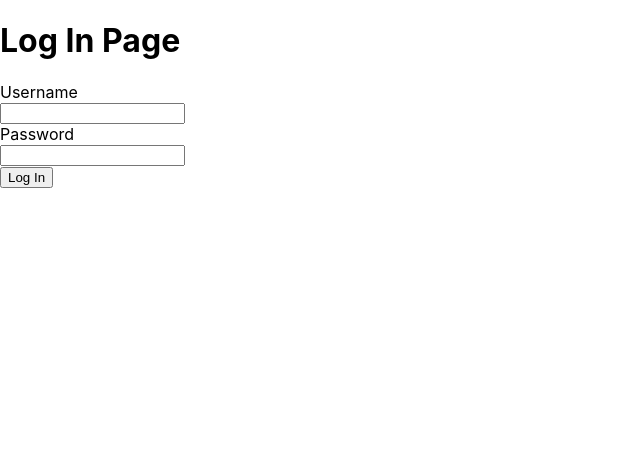
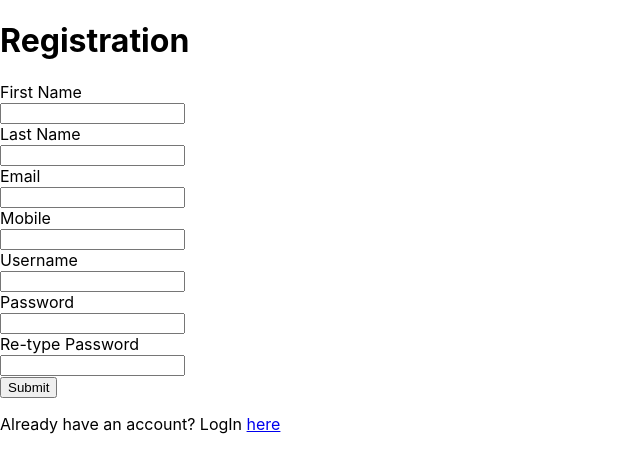
Before and after one commit to johrielrsrd/slpc-b5-bank-app-frontend, a React (Create React App) app: page /registration in a window 1280 px wide. Shown: the top 472 px of the page, without its empty margins (0-640 px from the left). Built offline with nearby package versions, Linux system fonts and the light colour scheme.

Commit message:
created routes

```diff
--- a/package.json
+++ b/package.json
@@ -8,6 +8,7 @@
     "@testing-library/user-event": "^13.5.0",
     "react": "^18.2.0",
     "react-dom": "^18.2.0",
+    "react-router-dom": "^6.22.1",
     "react-scripts": "5.0.1",
     "web-vitals": "^2.1.4"
   },
--- a/src/apis/UserApi.js
+++ b/src/apis/UserApi.js
@@ -51,7 +51,6 @@ const postLogIn = (userLogIn) => {
       } else {
         alert("Registration failed. Please try again later.");
       }
-      console.log(response);
     })
     .catch((error) => {
       console.error("Error:", error);
--- a/src/components/App.js
+++ b/src/components/App.js
@@ -1,11 +1,19 @@
 import "../styles/App.css";
 
+import { BrowserRouter as Router, Routes, Route } from "react-router-dom";
 import LogIn from "./LogIn";
+import Registration from "./Registration";
+import { useState } from "react";
 
 function App() {
   return (
     <div>
-      <LogIn />
+      <Router>
+        <Routes>
+          <Route path="/" element={<LogIn />} />
+          <Route path="/registration" element={<Registration />} />
+        </Routes>
+      </Router>
     </div>
   );
 }
--- a/src/components/LogIn.js
+++ b/src/components/LogIn.js
@@ -21,7 +21,6 @@ function LogIn() {
 
   function handleSubmit(e) {
     e.preventDefault();
-
     postLogIn(currentValue);
   }
 
@@ -55,6 +54,10 @@ function LogIn() {
         <br />
 
         <button type="submit">Log In</button>
+
+        <p>
+          No account? Register <a href="/registration">here</a>
+        </p>
       </form>
     </div>
   );
--- a/src/components/Registration.js
+++ b/src/components/Registration.js
@@ -155,6 +155,9 @@ function Registration() {
         {errors.retypepassword && <p>{errors.retypepassword}</p>}
 
         <button type="submit">Submit</button>
+        <p>
+          Already have an account? LogIn <a href="/">here</a>
+        </p>
       </form>
     </div>
   );
```
Also changed, not shown: src/components/Dashboard.js (added, +7 -0 lines), 1 other file (tests, documents, lock files or other folders).
